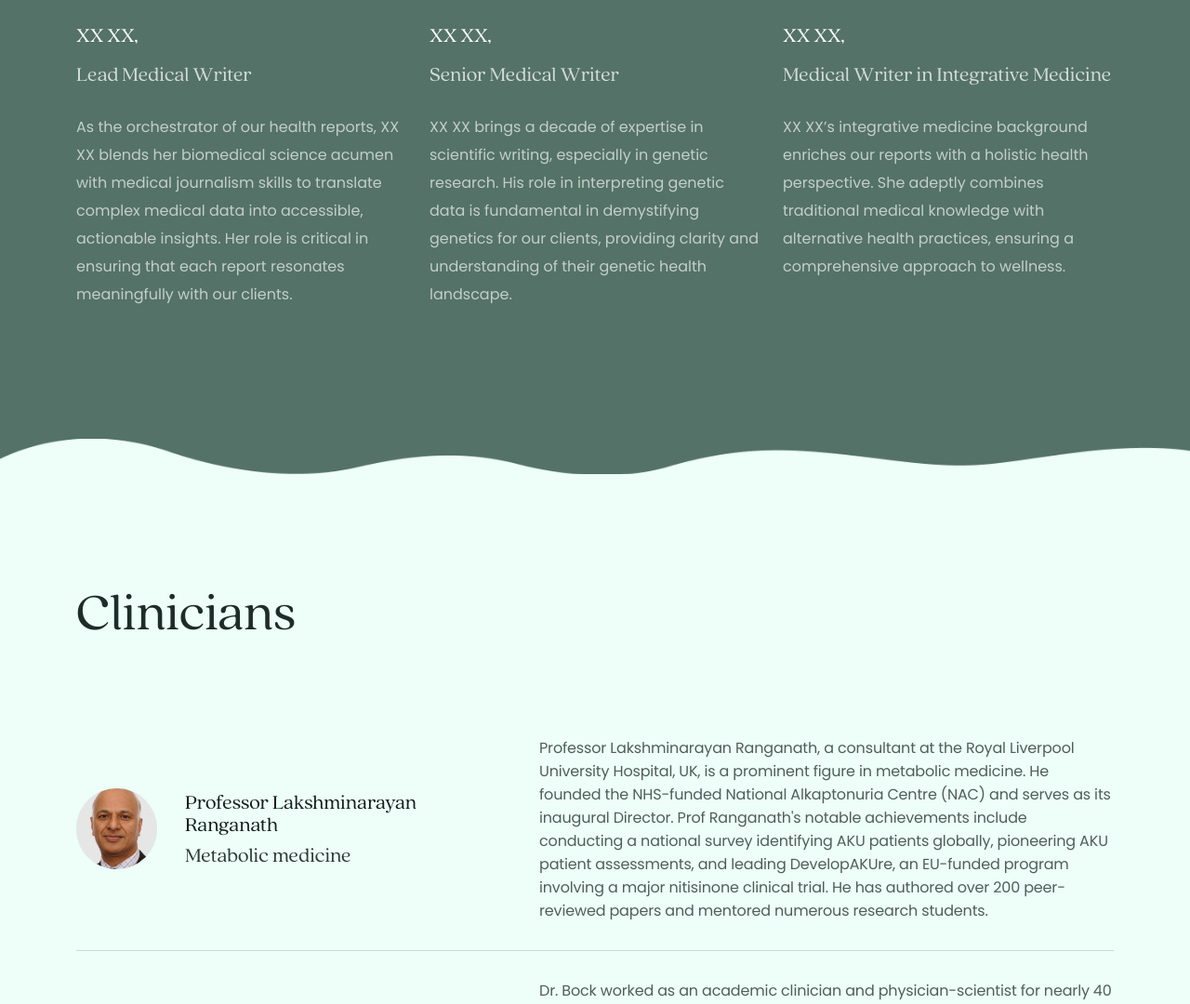
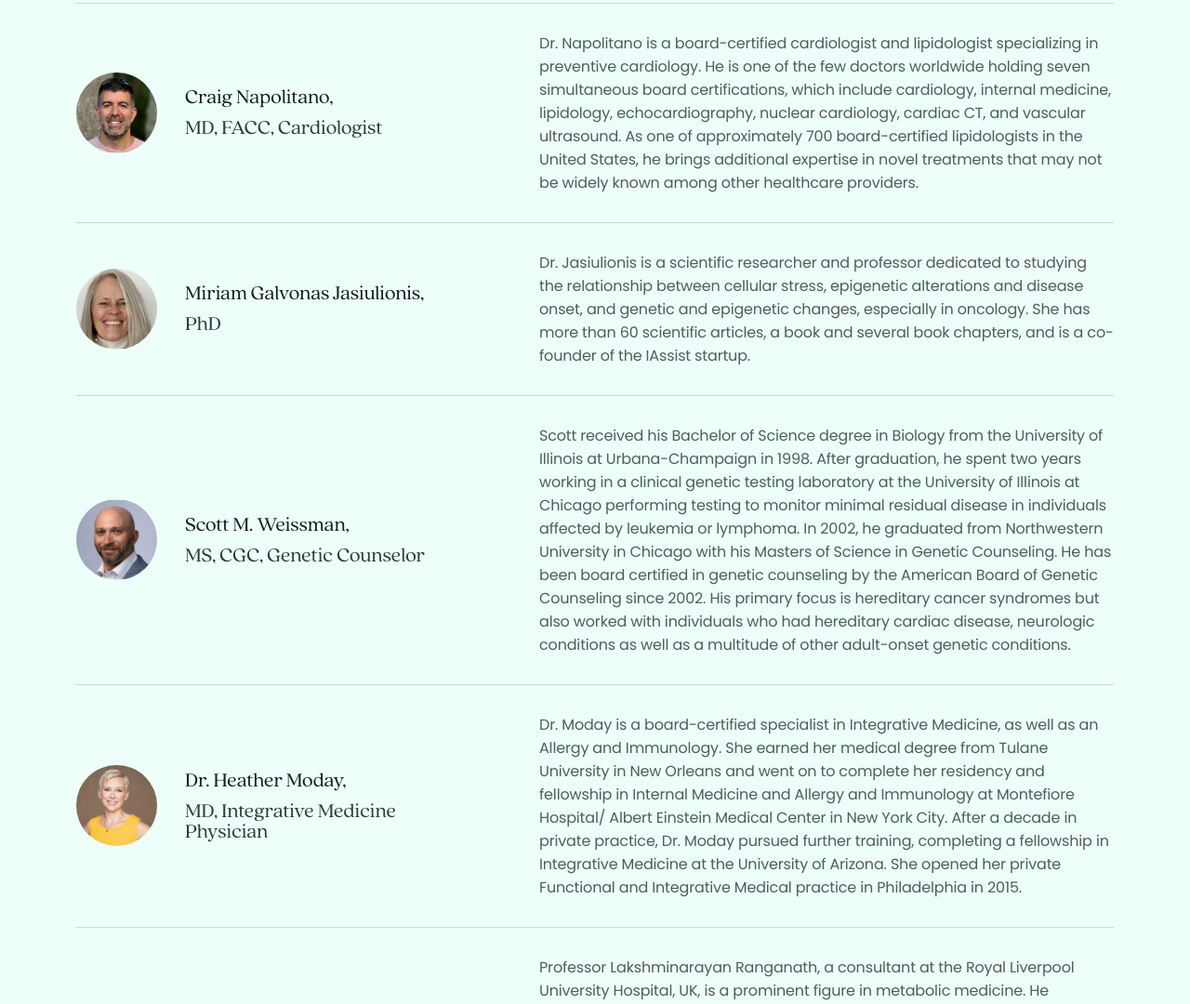
Before and after one commit to n1healthcare/n1healthcare-website, a plain HTML site: page our_team.html in a window 1280 px wide. Shown: the part 1720-2800 px from the top of the page at 93% size. Drawn offline with Linux system fonts and the light colour scheme.

Commit message:
file update

```diff
--- a/css/custom.css
+++ b/css/custom.css
@@ -454,7 +454,8 @@ img {
 .headingsect {
   position: relative;
   width: 100%;
-  max-width: 754px;
+  /* max-width: 754px; */
+  max-width: 994px;
   margin: 0 auto;
 }
 
@@ -470,7 +471,7 @@ img {
   margin: 0 auto 40px;
 }
 
-.headingsect p {
+/* .headingsect p {
   color: #fff;
   text-align: center;
   font-size: 16px;
@@ -478,7 +479,22 @@ img {
   font-weight: 400;
   line-height: 27px;
   opacity: 0.89;
-}
+} */
+
+.headingsect p {
+  color: #ffffff;
+  line-height: 42px;
+  font-size: 31px;
+  font-family: "Quincy";
+  font-weight: 400;
+  text-align: center;
+
+}
+
+/* .pioneeringsection.technicalsect.headingsect{
+  max-width: 994px;
+} */
+
 
 .headingsect p+p {
   margin-top: 10px;
--- a/our_team.html
+++ b/our_team.html
@@ -98,65 +98,16 @@
   </section>
   <!-- banner end -->
 
+
   <!-- start pioneeringsection -->
-  <section class="pioneeringsection whaitbg">
-    <img class="wevimg" src="images/wev3.png" alt="" />
+  <section class="pioneeringsection technicalsect">
+    <img class="wevimg" src="images/wev1.png" alt="" />
     <div class="container">
       <div class="headingsect">
         <p>At N1 Healthcare Ltd., we take immense pride in our team, comprising an assemblage of skilled technical
           writers and clinicians, each contributing their unique expertise to the creation of our comprehensive health
           reports. The profiles presented here exemplify just a fraction of our extensive team, which includes several
           dozen more specialists, each playing a pivotal role in our commitment to personalized healthcare.</p>
-      </div>
-    </div>
-    <!-- <div class="sceallsect">
-      <img class="offwev" src="images/wev2.png" alt="" />
-    </div> -->
-  </section>
-  <!-- end pioneeringsection -->
-
-  <!-- start pioneeringsection -->
-  <section class="pioneeringsection technicalsect">
-    <img class="wevimg" src="images/wev1.png" alt="" />
-    <div class="container">
-      <div class="headingsect">
-        <h2>Medical Writers</h2>
-      </div>
-      <div class="row">
-        <div class="col-lg-4">
-          <img class="technoimg" src="images/timg1.png" alt="">
-          <div class="technicont">
-            <h5>XX XX,</h5>
-            <h4>Lead Medical Writer</h4>
-            <p>As the orchestrator of our health reports, XX XX blends her biomedical science acumen with
-              medical journalism skills to translate complex medical data into accessible, actionable
-              insights. Her role is critical in ensuring that each report resonates meaningfully with our
-              clients.</p>
-          </div>
-        </div>
-
-        <div class="col-lg-4">
-          <img class="technoimg" src="images/timg2.png" alt="">
-          <div class="technicont">
-            <h5>XX XX,</h5>
-            <h4>Senior Medical Writer</h4>
-            <p>XX XX brings a decade of expertise in scientific writing, especially in genetic research. His role
-              in interpreting genetic data is fundamental in demystifying genetics for our clients, providing
-              clarity and understanding of their genetic health landscape.</p>
-          </div>
-        </div>
-
-        <div class="col-lg-4">
-          <img class="technoimg" src="images/timg3.png" alt="">
-          <div class="technicont">
-            <h5>XX XX,</h5>
-            <h4>Medical Writer in Integrative Medicine</h4>
-            <p>XX XX’s integrative medicine background enriches our reports with a holistic health
-              perspective. She adeptly combines traditional medical knowledge with alternative health
-              practices, ensuring a comprehensive approach to wellness.</p>
-          </div>
-        </div>
-
       </div>
     </div>
     <div class="sceallsect">
@@ -172,25 +123,6 @@
         <h2>Clinicians</h2>
       </div>
       <div class="offlist">
-        <div class="offerflexbox">
-          <div class="delboxflx">
-            <div class="officon">
-              <img src="images/doc1.png" alt="">
-            </div>
-            <div class="offheading">
-              <h4>Professor Lakshminarayan Ranganath</h4>
-              <h5>Metabolic medicine</h5>
-            </div>
-          </div>
-          <div class="offcont">
-            <p>Professor Lakshminarayan Ranganath, a consultant at the Royal Liverpool University Hospital, UK, is a
-              prominent figure in metabolic medicine. He founded the NHS-funded National Alkaptonuria Centre (NAC) and
-              serves as its inaugural Director. Prof Ranganath's notable achievements include conducting a national
-              survey identifying AKU patients globally, pioneering AKU patient assessments, and leading DevelopAKUre, an
-              EU-funded program involving a major nitisinone clinical trial. He has authored over 200 peer-reviewed
-              papers and mentored numerous research students.</p>
-          </div>
-        </div>
 
         <div class="offerflexbox">
           <div class="delboxflx">
@@ -216,68 +148,108 @@
         <div class="offerflexbox">
           <div class="delboxflx">
             <div class="officon">
-              <img src="images/iconimg.png" alt="">
+              <img src="images/doc3.png" alt="">
             </div>
             <div class="offheading">
-              <h4>Dr. XX XX,</h4>
-              <h5>Cardiology Specialist</h5>
+              <h4>Craig Napolitano,</h4>
+              <h5>MD, FACC, Cardiologist</h5>
             </div>
           </div>
           <div class="offcont">
-            <p>With his cardiology expertise, Dr. XX oﬀers crucial insights into cardiovascular health,
-              enhancing our reports with vital heart-health assessments and personalized strategies.</p>
+            <p>Dr. Napolitano is a board-certified cardiologist and lipidologist specializing in preventive
+              cardiology. He is one of the few doctors worldwide holding seven simultaneous board
+              certifications, which include cardiology, internal medicine, lipidology, echocardiography, nuclear
+              cardiology, cardiac CT, and vascular ultrasound. As one of approximately 700 board-certified
+              lipidologists in the United States, he brings additional expertise in novel treatments that may not
+              be widely known among other healthcare providers.</p>
           </div>
         </div>
 
         <div class="offerflexbox">
           <div class="delboxflx">
             <div class="officon">
-              <img src="images/iconimg.png" alt="">
+              <img src="images/doc4.png" alt="">
             </div>
             <div class="offheading">
-              <h4>Dr. XX XX,</h4>
-              <h5>Lifestyle Medicine Expert</h5>
+              <h4>Miriam Galvonas Jasiulionis,</h4>
+              <h5>PhD</h5>
             </div>
           </div>
           <div class="offcont">
-            <p>Dr. XX’s expertise in lifestyle medicine is essential in shaping our lifestyle analysis and
-              recommendations. Her comprehensive approach promotes holistic well-being.</p>
+            <p>Dr. Jasiulionis is a scientific researcher and professor dedicated to studying the
+              relationship between cellular stress, epigenetic alterations and disease onset, and
+              genetic and epigenetic changes, especially in oncology. She has more than 60
+              scientific articles, a book and several book chapters, and is a co-founder of the IAssist
+              startup.</p>
           </div>
         </div>
 
         <div class="offerflexbox">
           <div class="delboxflx">
             <div class="officon">
-              <img src="images/iconimg.png" alt="">
+              <img src="images/doc5.png" alt="">
             </div>
             <div class="offheading">
-              <h4>Dr. XX XX,</h4>
-              <h5>Genetic Researcher and Consultant</h5>
+              <h4>Scott M. Weissman,</h4>
+              <h5>MS, CGC, Genetic Counselor</h5>
             </div>
           </div>
           <div class="offcont">
-            <p>Dr. XX keeps our DNA analyses at the cutting edge, integrating the latest genetic research
-              findings into our reports for the most current genetic health perspectives.</p>
+            <p>Scott received his Bachelor of Science degree in Biology from the University of Illinois at
+              Urbana-Champaign in 1998. After graduation, he spent two years working in a clinical genetic
+              testing laboratory at the University of Illinois at Chicago performing testing to monitor minimal
+              residual disease in individuals affected by leukemia or lymphoma. In 2002, he graduated from
+              Northwestern University in Chicago with his Masters of Science in Genetic Counseling. He has
+              been board certified in genetic counseling by the American Board of Genetic Counseling since
+              2002. His primary focus is hereditary cancer syndromes but also worked with individuals who
+              had hereditary cardiac disease, neurologic conditions as well as a multitude of other adult-onset
+              genetic conditions.</p>
           </div>
         </div>
 
         <div class="offerflexbox">
           <div class="delboxflx">
             <div class="officon">
-              <img src="images/iconimg.png" alt="">
+              <img src="images/doc6.png" alt="">
             </div>
             <div class="offheading">
-              <h4>Dr. XX XX,</h4>
-              <h5>Neurology Consultant</h5>
+              <h4>Dr. Heather Moday,</h4>
+              <h5>MD, Integrative Medicine Physician</h5>
             </div>
           </div>
           <div class="offcont">
-            <p>Dr. XX’s neurology specialization oﬀers crucial insights into the brain-health nexus, enhancing
-              our understanding of neurological health & overall impact.</p>
+            <p>Dr. Moday is a board-certified specialist in Integrative Medicine, as well as an Allergy and
+              Immunology. She earned her medical degree from Tulane University in New Orleans and went
+              on to complete her residency and fellowship in Internal Medicine and Allergy and Immunology
+              at Montefiore Hospital/ Albert Einstein Medical Center in New York City. After a decade in
+              private practice, Dr. Moday pursued further training, completing a fellowship in Integrative
+              Medicine at the University of Arizona. She opened her private Functional and Integrative
+              Medical practice in Philadelphia in 2015.</p>
           </div>
         </div>
 
+
         <div class="offerflexbox">
+          <div class="delboxflx">
+            <div class="officon">
+              <img src="images/doc1.png" alt="">
+            </div>
+            <div class="offheading">
+              <h4>Professor Lakshminarayan Ranganath</h4>
+              <h5>Metabolic medicine</h5>
+            </div>
+          </div>
+          <div class="offcont">
+            <p>Professor Lakshminarayan Ranganath, a consultant at the Royal Liverpool University Hospital, UK, is a
+              prominent figure in metabolic medicine. He founded the NHS-funded National Alkaptonuria Centre (NAC) and
+              serves as its inaugural Director. Prof Ranganath's notable achievements include conducting a national
+              survey identifying AKU patients globally, pioneering AKU patient assessments, and leading DevelopAKUre, an
+              EU-funded program involving a major nitisinone clinical trial. He has authored over 200 peer-reviewed
+              papers and mentored numerous research students.</p>
+          </div>
+        </div>
+
+        <!-- <div class="offerflexbox">
           <div class="delboxflx">
             <div class="officon">
               <img src="images/iconimg.png" alt="">
@@ -291,8 +263,8 @@
             <p>Dr. XX’s insights into immunology and allergies add an essential dimension to our health
               reports, addressing immune system-related health issues and strategies.</p>
           </div>
-        </div>
-
+        </div> -->
+<!--
         <div class="offerflexbox">
           <div class="delboxflx">
             <div class="officon">
@@ -307,7 +279,7 @@
             <p>Dr. Cheng specializes in endocrinology, providing valuable expertise in hormonal health and
               its broader implications for wellness and metabolic health.</p>
           </div>
-        </div>
+        </div> -->
         <div class="maincontp">
           <p>These highlighted team members represent just a glimpse of the vast expertise within N1 Healthcare
             Ltd. Our extended team includes dozens of other specialized professionals, each contributing their
```
Also changed, not shown: images/doc3.png (added), images/doc4.png (added), images/doc5.png (added), images/doc6.png (added), images/timg2.png.
